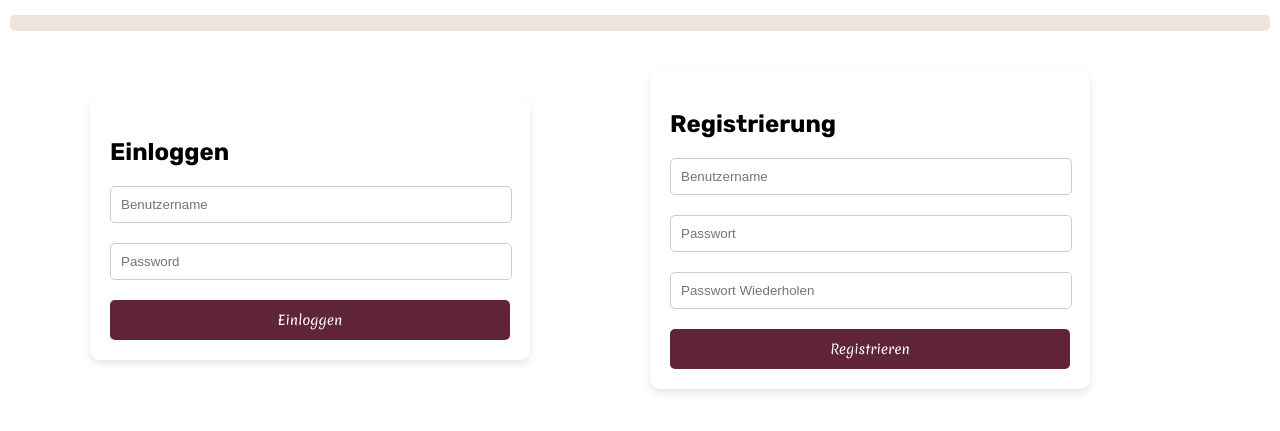
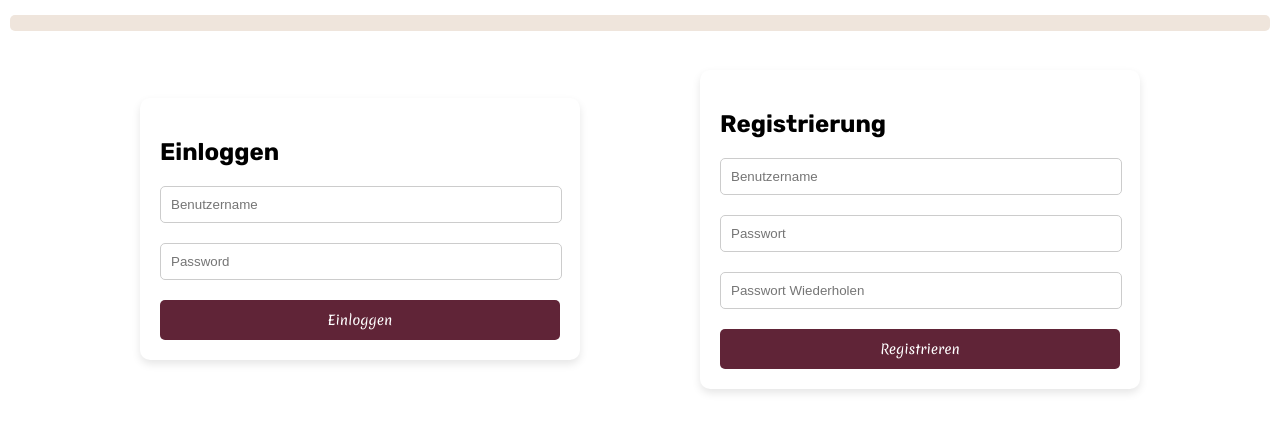
Before and after one commit to Chris-is-Github/muffin-maker, a website: page login.html in a window 1280 px wide. Shown: the part 229-660 px from the top of the page. Drawn offline with Linux system fonts and the light colour scheme.

Commit message:
kleine änderung

```diff
--- a/style.css
+++ b/style.css
@@ -105,7 +105,8 @@ hr {
 .form-container {
     width: calc(50% - 10px);
     max-width: 400px;
-    margin-right: 100px;
+    margin-left: 50px;
+    margin-right: 50px;
     margin-bottom: 100px;
     padding: 20px;
     box-shadow: 0 4px 8px rgba(0, 0, 0, 0.1);
```
